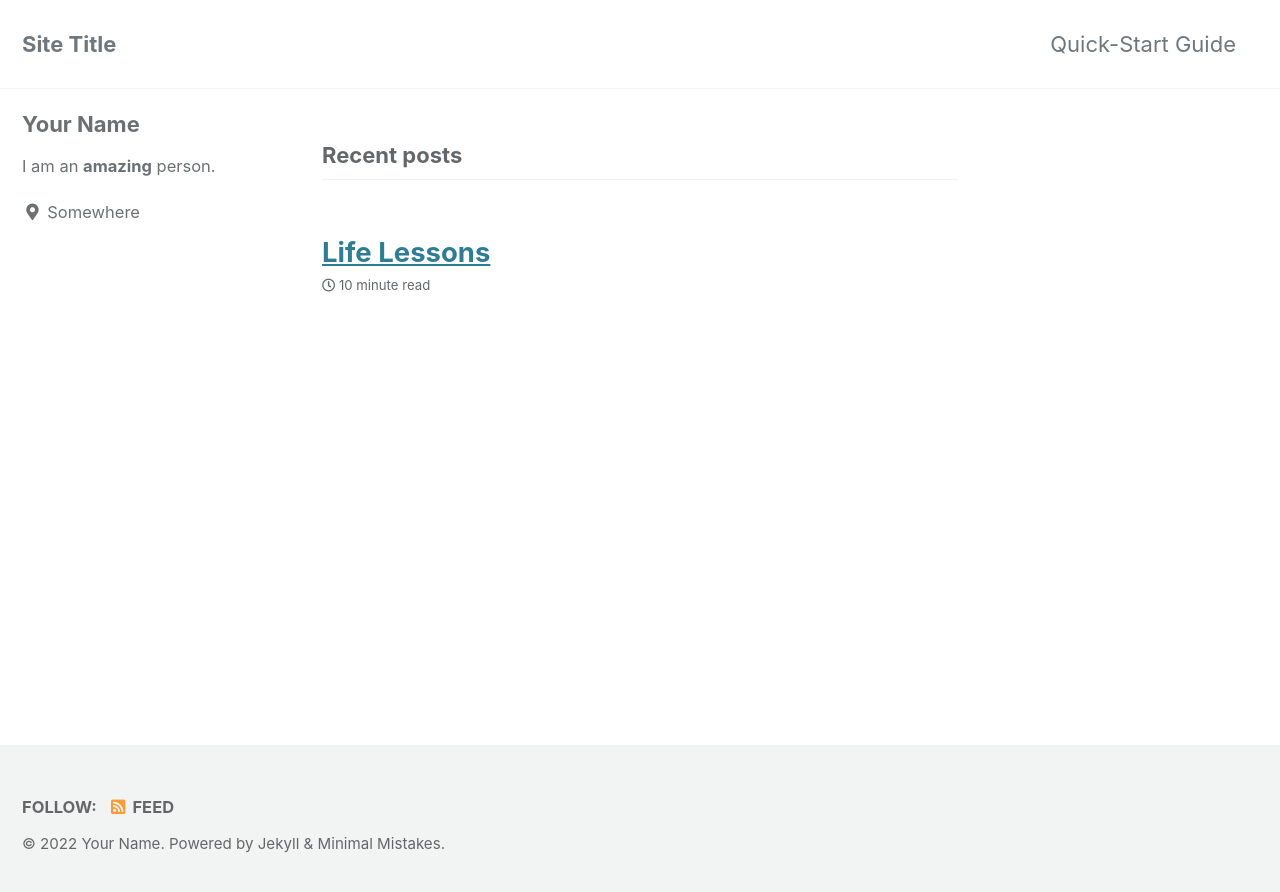
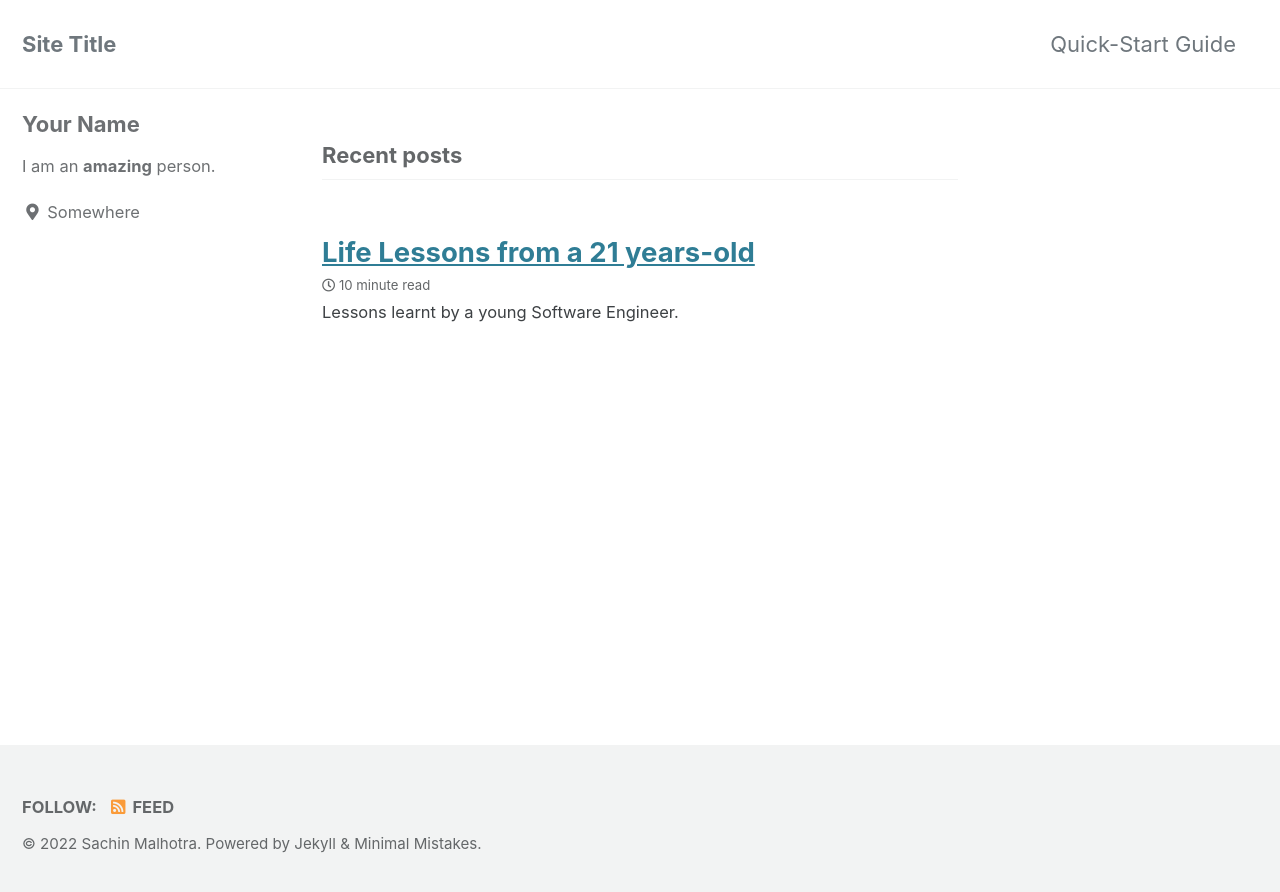
Before and after one commit to edorado93/edorado93.github.io, a Jekyll site: the page built from index.html, in a window 1280 px wide. Shown: the top 892 px of the page. Built offline with Jekyll 4.4.1, drawn with Linux system fonts in a browser that asks for light colours; cached includes are drawn as plain includes; the list of posts is cut into pages by our own code.

```diff
--- a/_config.yml
+++ b/_config.yml
@@ -19,7 +19,7 @@ locale                   : "en-US"
 title                    : "Site Title"
 title_separator          : "-"
 subtitle                 : # site tagline that appears below site title in masthead
-name                     : "Your Name"
+name                     : "Sachin Malhotra"
 description              : "An amazing website."
 port                     : 4000
 host                     : "0.0.0.0"
@@ -194,7 +194,7 @@ markdown_ext: "markdown,mkdown,mkdn,mkd,md"
 markdown: kramdown
 highlighter: rouge
 lsi: false
-excerpt_separator: "\n\n"
+excerpt_separator: "<!--more-->"
 incremental: false
 
 
@@ -287,6 +287,6 @@ defaults:
       layout: single
       author_profile: true
       read_time: true
-      comments: # true
+      comments: true
       share: true
       related: true
--- a/_posts/2016-03-04-life-lessons.md
+++ b/_posts/2016-03-04-life-lessons.md
@@ -1,4 +1,16 @@
-![](https://miro.medium.com/max/3840/1*OGdRMytMAm-49cZ-YUlkOg.jpeg)
+---
+title: "Life Lessons from a 21 years-old"
+header:
+  image: /assets/images/life-lessons-header.jpeg
+excerpt: "Lessons learnt by a young Software Engineer."
+date: March 4, 2016
+toc: true
+toc_label: "Content"
+toc_sticky: true
+tags:
+  - Life Lessons
+  - Software Engineering
+---
 
 > Life is a Race! If you don't run fast, someone will crush you and overtake you.
 
@@ -8,7 +20,8 @@ It's a really long article. I invested a lot of time coming up with these points
 
 ## Life is Not a Race
 
-The most important point that we don't realize is that *life in fact is not inherently a race. It is we who make it a race and bring about this feeling of competition.*
+<b>Note:</b> The most important point that we don't realize is that life in fact is not inherently a race. It is we who make it a race and bring about this feeling of competition.
+{: .notice--info}
 
 Right from the time we were born, we were taught that we need to come first. First in class, first in sports, first in extracurricular activities, etc. We are in a constant state of comparison with our peers. In this process we actually limit our potential.
 
@@ -18,11 +31,12 @@ What we don't realize is that he probably had the capability to score 90+. And i
 
 >Why? because there is a student who performed better than them.
 
-We take this sense of competition everywhere we go. People can compete on just about anything. Consider this: there are two families A and B. when family A visits B, B makes about say *5 dishes for lunch.* (And yes, this is in fact counted !!).
+We take this sense of competition everywhere we go. People can compete on just about anything. Consider this: there are two families A and B. when family A visits B, B makes about say *5 dishes for lunch.* (And yes, this is in fact counted).
 
 Now, family B happens to visit A in the future and in case A makes a lesser number of dishes than what B made, then it is considered to be a sign of disrespect. Trust me, this happens.
 
-> Life is like a car ride from a source to a destination.
+<b>Note:</b> Life is like a car ride from a source to a destination.
+{: .notice--info}
 
 No matter how fast you go and who accompanies you, you will reach your destination. People will keep getting in and getting off of your car as you continue down your lane.
 
@@ -40,19 +54,20 @@ That's a very big problem in relationships.
 
 We give loads of love, but we also expect a lot of that coming back. We expect a lot of stuff from a lot of people and that is where it all goes wrong.
 
-*_Relationships simply mean give, give and only give. Business means give and take. It's up to you to decide what you consider it to be._*
+<b>Note:</b> Relationships simply mean give, give and only give. Business means give and take. It's up to you to decide what you consider it to be.
+{: .notice--info}
 
 ## Who is the real us?
 
-A typical professional's day appears to be one that has literally been programmed into their memory. They do the same things over and over again, in the same manner, in the same sequence, and still knows that what they are doing is probably *shitty and is still willing to do that for years at a stretch.* The life of a typical IT person is somewhere on these lines:-
+A typical professional's day appears to be one that has literally been programmed into their memory. They do the same things over and over again, in the same manner, in the same sequence, and still knows that what they are doing is probably shitty and is still willing to do that for years at a stretch. The life of a typical IT person is somewhere on these lines:-
 
 1.  Get up (Same time every day).
 2.  Prepare breakfast (Same old same old. No surprises here :p)
 3.  Reach office round about 9 a.m. Every single day without a leave.
-4.  Work your ass off the entire day for 12-13 hours at a stretch. He probably doesn't even love the work he is doing, but still does it.
+4.  Work your ass off the entire day for 12-13 hours at a stretch. They probably don't even love the work they are doing, but still do it.
 5.  Toady to your manager.
 6.  Come home late at night exhausted from work.
-7.  Sleep. Well, this was a no-brainer!!
+7.  Sleep.
 
 > This seems to be a script fed to a robot and it executes this every day without any exceptions.
 
@@ -68,11 +83,12 @@ Take a break from this monotonous routine and you might be surprised with what y
 
 In our day-to-day lives performing the same laborious mundane tasks over and over again can be extremely overwhelming. So much so that we always try to find an answer to the question
 
->"What's in it for me ?"
+<i class="fas fa-book-dead"></i> "What's in it for me ?"
+{: .notice--danger}
 
 We always look for opportunities that would benefit us. In the process, we even tend to hurt others and if someone is facing a problem or has a contrasting viewpoint, we tend to go all out against them and criticize them for being different. My suggestion?
 
-> Step in the shoes of the other person and try walking a mile. Be empathetic to them. Prove the cynical ideology of people wrong by understanding others' viewpoints as well and understanding them and at times even accepting them without letting your ego get in the way.
+Step in the shoes of the other person and try walking a mile. Be empathetic to them. Prove the cynical ideology of people wrong by understanding others' viewpoints as well and understanding them and at times even accepting them without letting your ego get in the way.
 
 ## Health is wealth
 
@@ -84,7 +100,8 @@ Still, we don't pay much heed to our health. Health somehow does not become a pr
 
 It is only when the doctor tells us *"Enough, if you don't exercise now, you might be bedridden for life"* do we start to consider this thing called health seriously.
 
-If you can't get off the bed in the morning yourself, how will you work all day long?
+<i class="fas fa-exclamation"></i> If you can't get off the bed in the morning yourself, how will you work all day long?
+{: .notice--warning}
 
 Who will take care of you in your old age when things will get even worse?
 
@@ -104,7 +121,8 @@ I've stumbled upon so many blogs and articles here on Medium itself and I can't
 
 Recently I've been reading about this new kind of job profile for remote workers and developers and it's known as a *digital nomad.*
 
-A digital nomad is like a normal developer except he does not stay in one place for a long time. Instead, they keeps moving from one place to another like a *nomad.* Learning about problems people face, building solutions for them, and most of all, traveling a lot.
+<b>Note:</b> A digital nomad is like a normal developer except he does not stay in one place for a long time. Instead, they keeps moving from one place to another like a *nomad.* Learning about problems people face, building solutions for them, and most of all, traveling a lot.
+{: .notice--info}
 
 Sounds fun right? Do you have what it takes to quit your day job and become a digital nomad?
 
```
Also changed, not shown: assets/images/life-lessons-header.jpeg (added).
